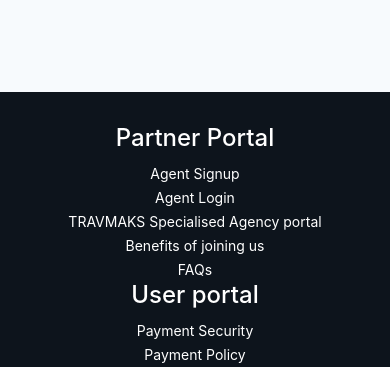
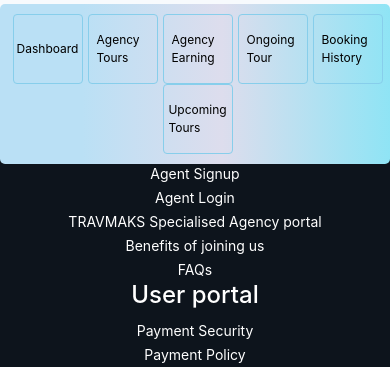
Before and after one commit to iamsaptorshe07/MAKSCUBE-TRAV-MAKS, a Django app: page /travelagency/test-url in a window 390 px wide. Shown: the part 56-423 px from the top of the page. Run offline with Django 3.2, Linux system fonts and the light colour scheme; some libraries are stand-ins or nearby versions.

Commit message:
basetemplates sidebar update

```diff
--- a/templates/travelagency/edit_tours.html
+++ b/templates/travelagency/edit_tours.html
@@ -739,6 +739,7 @@
 		$('#txtT').removeClass('cursor-none');
 		$('#cancelllimit').removeClass('cursor-none');
 		$('#bookinglimit').removeClass('cursor-none');
+		$('.spimg').attr('required',false);
     }
 	$(function () {
 		var mindate="{{Tour.startDate}}";
--- a/templates/travelagency/travelagency_basetemplate.html
+++ b/templates/travelagency/travelagency_basetemplate.html
@@ -1,9 +1,133 @@
 {% extends 'basetemplate.html' %}
 {% load static %}
 {% block stylesheets %}
+<style>
 
+	.sidebar {
+		min-width: 250px;
+        max-width: 250px;
+		position: sticky;
+		height: 100%;
+		padding-top: 20px;
+		top: 60px;
+		left: 0;
+		z-index: 1;
+		border-radius: 5px;
+	}
+    .content{
+        margin-left: 0;
+    }
+	.sidebar ul {
+		margin: 10px;
+	}
+
+	.sidebar ul li {
+		height: 70px;
+		display: flex;
+		align-items: center;
+		font-size: 20px;
+        border-radius: 4px;
+        padding-left: 15px;
+	}
+
+	.sidebar ul li a {
+		color: black;
+	}
+
+	.sidebar ul li:hover {
+		background-image: linear-gradient(to top, #00c6fb 0%, #2debc5 50%);
+	}
+
+	.sidebar ul li img {
+		width: 35px;
+		height: 35px;
+	}
+
+	@media screen and (max-width: 850px) {
+        .sidebar {
+            padding-top: 0;
+            position: fixed;
+			width: 100%;
+            max-width: 100%;
+			height: 120px;
+			background: rgb(186, 224, 245);
+			background: linear-gradient(90deg, rgba(186, 224, 245, 1) 21%, rgba(221, 221, 237, 1) 57%, rgba(143, 228, 245, 1) 100%);
+		}
+        .nav-link{
+            padding: .5rem 0.5rem;
+        }
+		.sidebar ul {
+			display: flex;
+			align-items: center;
+			justify-content: center;
+			flex-flow: row;
+            margin: 10px 0;
+		}
+        .sidebar ul li{
+            padding-left: 0;
+        }
+		.sidebar ul li a {
+			font-size: 16px;
+		}
+    }
+	@media screen and (max-width: 630px) {
+        .sidebar ul li {
+			border: 1px solid skyblue;
+			margin-left: 5px;
+			width: 70px;
+			display: flex;
+			flex-flow: row;
+			align-items: center;
+			justify-content: center;
+		}
+		.sidebar{
+			height: auto;
+		}
+        .sidebar ul{
+			flex-wrap: wrap;
+        }
+		.sidebar ul li a {
+
+			font-size: 12px !important;
+		}
+
+		.sidebar ul li img {
+			display: none;
+		}
+    }
+</style>
 {% endblock stylesheets %}
 
 {% block body%}
 
+<div class="sidebar">
+    <ul>
+        <li class="nav-item">
+            <img src="{% static 'travelagency_img/calendar.png' %}">
+            <a class="nav-link" href="/travelagency/myagency/{{request.user.userAccess.agentId}}">Dashboard</a>
+        </li>
+        <li class="nav-item">
+            <img src="{% static 'travelagency_img/map.png' %}">
+            <a class="nav-link "
+                href="/travelagency/agencytours/{{request.user.id}}/{{request.user.userAccess.agentId}}">Agency
+                Tours</a>
+        </li>
+        <li class="nav-item">
+            <img src="{% static 'travelagency_img/clipboard.png' %}">
+            <a class="nav-link" href="#">Agency Earning</a>
+        </li>
+        <li class="nav-item">
+            <img src="{% static 'travelagency_img/picture.png' %}">
+            <a class="nav-link" href="/travelagency/ongoing-tours/{{request.user.userAccess.agentId}}">Ongoing Tour</a>
+        </li>
+        <li class="nav-item">
+            <img src="{% static 'travelagency_img/job.png' %}">
+            <a class="nav-link" href="/travelagency/booking-history/{{request.user.userAccess.agentId}}">Booking History</a>
+        </li>
+        <li class="nav-item">
+            <img src="{% static 'travelagency_img/upcoming.png' %}">
+            <a class="nav-link" href="/travelagency/upcoming-tours/{{request.user.userAccess.agentId}}">Upcoming Tours</a>
+        </li>
+    </ul>
+</div>
 {% endblock body %}
```
Also changed, not shown: templates/travelagency/agency_tours.html (+4 -3 lines), templates/travelagency/travelagent_home.html (+19 -5 lines).
